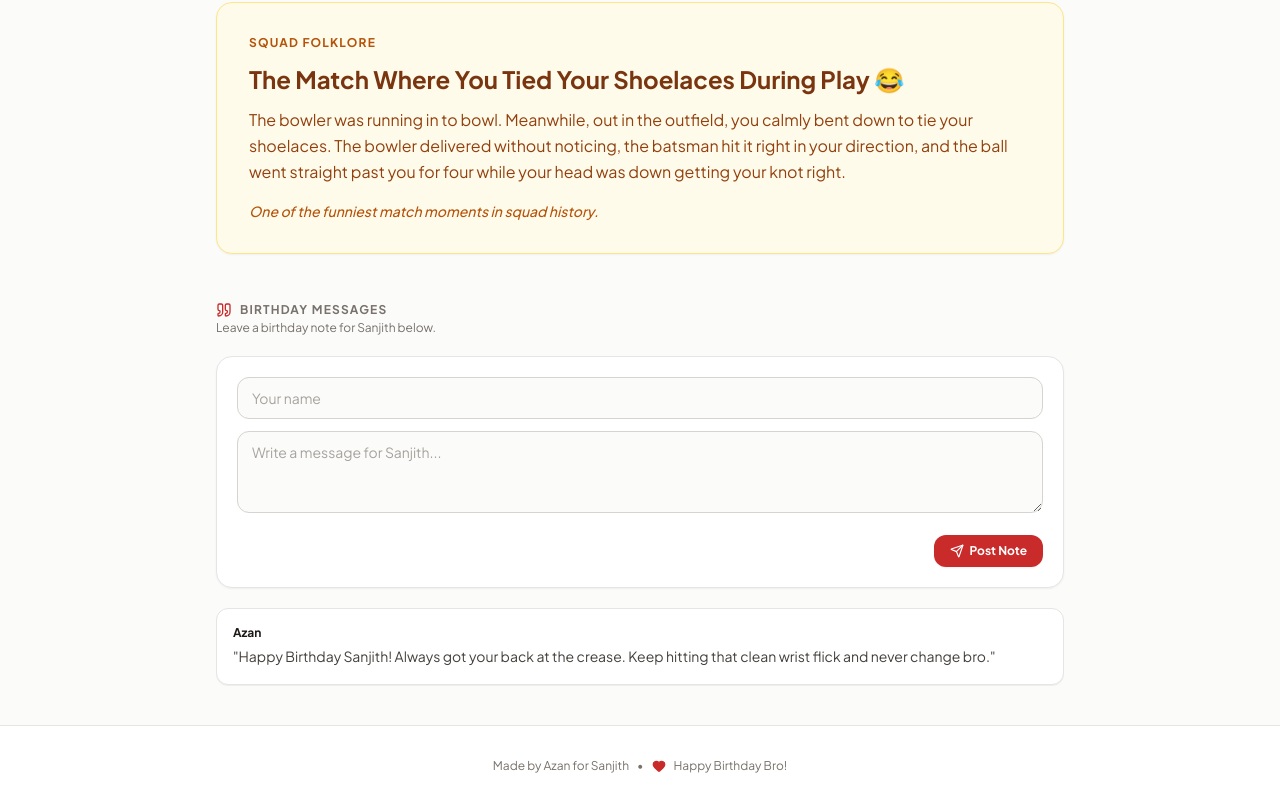
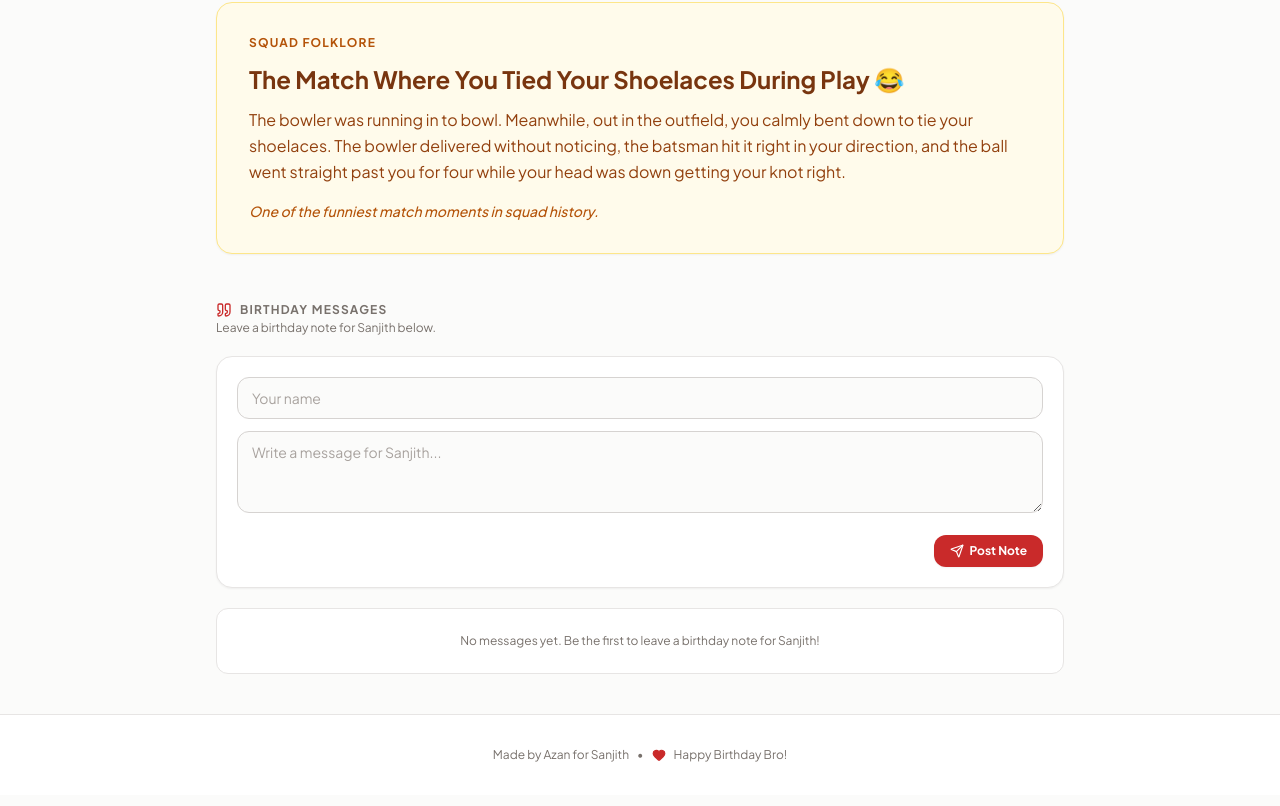
Before and after one commit to azanabdullah2752012-ui/sanjith-cricket-hub, a React (Vite) app: page / in a window 1280 px wide. Shown: the part 1958-2764 px from the top of the page. Built offline with nearby package versions, Linux system fonts and the light colour scheme.

Commit message:
Remove all pre-filled fake messages, purge legacy storage, and add empty state

```diff
--- a/src/App.tsx
+++ b/src/App.tsx
@@ -9,15 +9,13 @@ import {
   Compass,
   Play,
   Quote,
-  Shield,
-  Award
+  Trash2
 } from 'lucide-react';
 
 interface Note {
   id: number;
   from: string;
   text: string;
-  date?: string;
 }
 
 // Interactive Wagon Wheel Shot Options (Only Sanjith's confirmed cricket profile)
@@ -132,26 +130,29 @@ export function App() {
     requestAnimationFrame(animate);
   };
 
-  // Real Guestbook Notes: Only Azan's real message by default, plus user additions
-  const defaultNotes: Note[] = [
-    {
-      id: 1,
-      from: 'Azan',
-      text: 'Happy Birthday Sanjith! Always got your back at the crease. Keep hitting that clean wrist flick and never change bro.'
-    }
-  ];
-
+  // Completely clean messages: all fake/mock messages removed
   const [notes, setNotes] = useState<Note[]>(() => {
     try {
-      const saved = localStorage.getItem('sanjith_birthday_notes');
+      // Purge legacy storage
+      localStorage.removeItem('sanjith_birthday_notes');
+      const saved = localStorage.getItem('sanjith_birthday_notes_v3');
       if (saved) {
         const parsed = JSON.parse(saved);
-        if (Array.isArray(parsed) && parsed.length > 0) return parsed;
+        if (Array.isArray(parsed)) {
+          return parsed.filter(n =>
+            !n.from?.includes('Squad XI') &&
+            !n.from?.includes('Bowler') &&
+            !n.from?.includes('12th Man') &&
+            !n.text?.includes('Always got your back') &&
+            !n.text?.includes('shoelaces') &&
+            !n.text?.includes('Eesala Cup Namde')
+          );
+        }
       }
     } catch {
       // ignore
     }
-    return defaultNotes;
+    return [];
   });
 
   const [fromName, setFromName] = useState('');
@@ -160,7 +161,7 @@ export function App() {
 
   useEffect(() => {
     try {
-      localStorage.setItem('sanjith_birthday_notes', JSON.stringify(notes));
+      localStorage.setItem('sanjith_birthday_notes_v3', JSON.stringify(notes));
     } catch {
       // ignore
     }
@@ -191,6 +192,10 @@ export function App() {
     setSaved(true);
     popConfetti();
     setTimeout(() => setSaved(false), 2500);
+  };
+
+  const handleDeleteNote = (id: number) => {
+    setNotes(prev => prev.filter(n => n.id !== id));
   };
 
   return (
@@ -242,7 +247,7 @@ export function App() {
           </p>
         </section>
 
-        {/* Real Profile Attributes (Only confirmed data) */}
+        {/* Real Profile Attributes */}
         <section className="grid grid-cols-2 sm:grid-cols-4 gap-3 sm:gap-4">
           <div className="p-4 rounded-xl bg-white border border-[#e7e5e4] shadow-xs space-y-1">
             <span className="text-[11px] text-[#78716c] uppercase font-bold tracking-wider block">Favorite Team</span>
@@ -293,7 +298,7 @@ export function App() {
           </div>
         </section>
 
-        {/* Interactive Animated Wagon Wheel (Only confirmed shots) */}
+        {/* Interactive Animated Wagon Wheel */}
         <section className="p-6 sm:p-8 rounded-2xl bg-white border border-[#e7e5e4] shadow-sm space-y-6">
           <div className="flex flex-col sm:flex-row sm:items-center justify-between gap-2">
             <div>
@@ -538,7 +543,7 @@ export function App() {
           </p>
         </section>
 
-        {/* Real Guestbook (No fake bots or generated commentators) */}
+        {/* Real Guestbook (No fake bots or preloaded messages) */}
         <section className="space-y-5">
           <div>
             <div className="flex items-center gap-2">
@@ -594,19 +599,35 @@ export function App() {
             </div>
           </form>
 
-          {/* Real Notes list */}
+          {/* Notes list */}
           <div className="space-y-3">
-            {notes.map(note => (
+            {notes.length === 0 ? (
+              <div className="p-6 text-center rounded-xl bg-white border border-[#e7e5e4] text-[#78716c] text-xs">
+                No messages yet. Be the first to leave a birthday note for Sanjith!
+              </div>
+            ) : (
+              notes.map(note => (
                 <div
                   key={note.id}
-                className="p-4 rounded-xl bg-white border border-[#e7e5e4] shadow-2xs space-y-1"
+                  className="p-4 rounded-xl bg-white border border-[#e7e5e4] shadow-2xs space-y-1 flex items-start justify-between gap-3 group"
                 >
+                  <div className="space-y-1">
                     <span className="text-xs font-bold text-[#1c1917] block">{note.from}</span>
                     <p className="text-xs sm:text-sm text-[#44403c] leading-relaxed">
                       "{note.text}"
                     </p>
                   </div>
-            ))}
+
+                  <button
+                    onClick={() => handleDeleteNote(note.id)}
+                    className="text-stone-300 hover:text-red-500 p-1 transition-colors cursor-pointer"
+                    title="Delete message"
+                  >
+                    <Trash2 className="w-3.5 h-3.5" />
+                  </button>
+                </div>
+              ))
+            )}
           </div>
         </section>
       </main>
```
Lines whose indentation alone changed are shown as unchanged.
